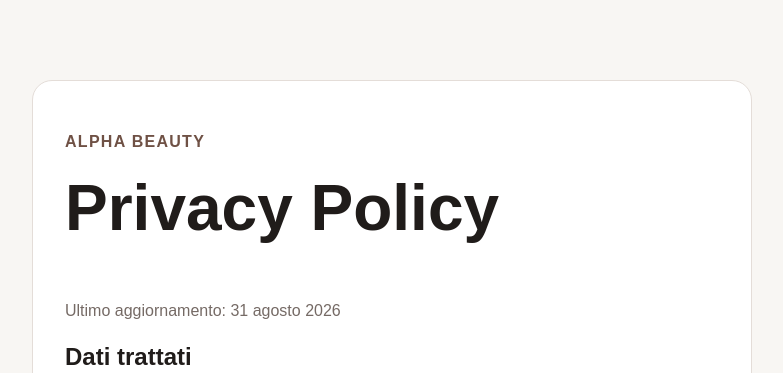
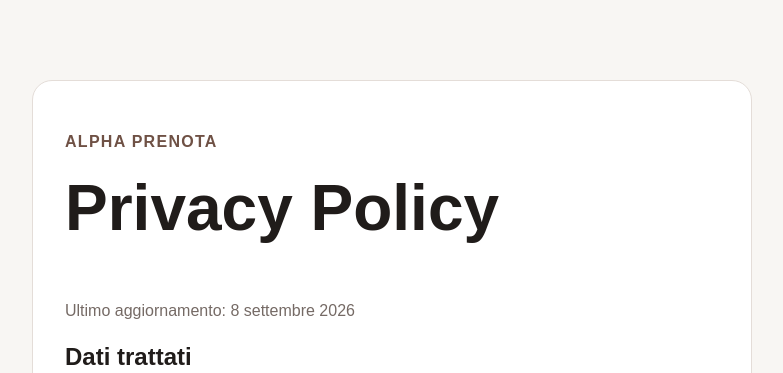
Before and after one commit to Ettorelg/BEAUTY, a Next.js app: page /privacy in a window 1280 px wide. Shown: the top 373 px of the page, without its empty margins (248-1031 px from the left). Built offline with nearby package versions, Linux system fonts and the light colour scheme.

Commit message:
Update privacy branding to Alpha Prenota

```diff
--- a/src/app/privacy/page.tsx
+++ b/src/app/privacy/page.tsx
@@ -1,10 +1,10 @@
 import Link from "next/link";
 
-export const metadata = { title: "Privacy Policy · Alpha Beauty" };
+export const metadata = { title: "Privacy Policy · Alpha Prenota" };
 
 export default function PrivacyPage() {
   return <main className="legal-shell"><article className="card legal-document">
-    <p className="eyebrow">Alpha Beauty</p><h1>Privacy Policy</h1><p className="muted">Ultimo aggiornamento: 31 agosto 2026</p>
+    <p className="eyebrow">Alpha Prenota</p><h1>Privacy Policy</h1><p className="muted">Ultimo aggiornamento: 8 settembre 2026</p>
     <h2>Dati trattati</h2><p>Il servizio tratta dati identificativi e di contatto, informazioni sulle prenotazioni, preferenze, punti Fidelity e dati tecnici necessari alla sicurezza e al funzionamento della piattaforma.</p>
     <h2>Finalità</h2><p>I dati sono utilizzati per creare e gestire l’account, registrare e ricordare gli appuntamenti, gestire Fidelity e promozioni richieste, fornire assistenza e proteggere il servizio da utilizzi impropri.</p>
     <h2>Titolari del trattamento</h2><p>Per i dati relativi al rapporto con il salone, il titolare è il singolo esercente indicato nella pagina pubblica. Alpha System S.r.l. opera come fornitore tecnico della piattaforma nei limiti degli accordi applicabili.</p>
```
